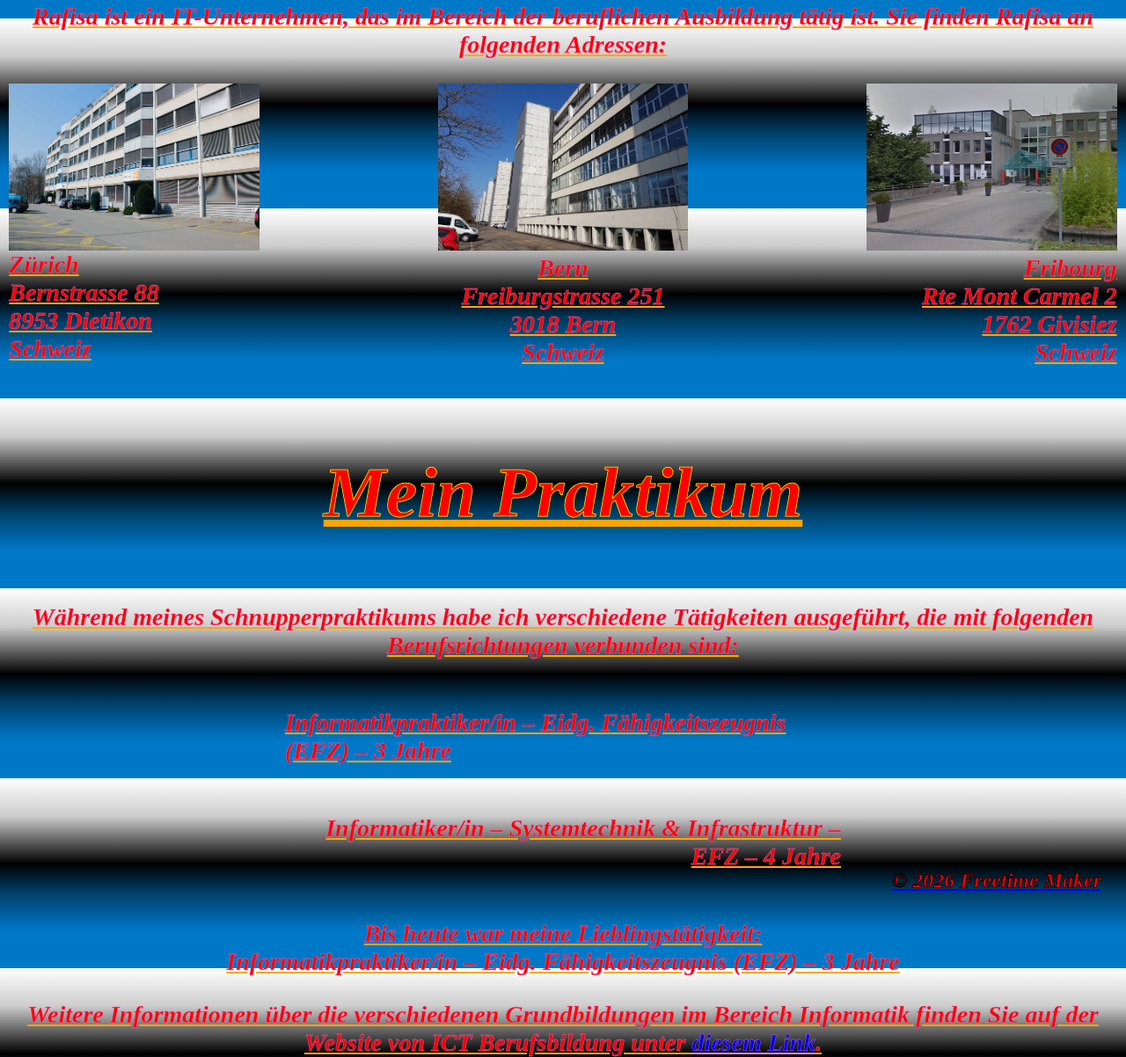
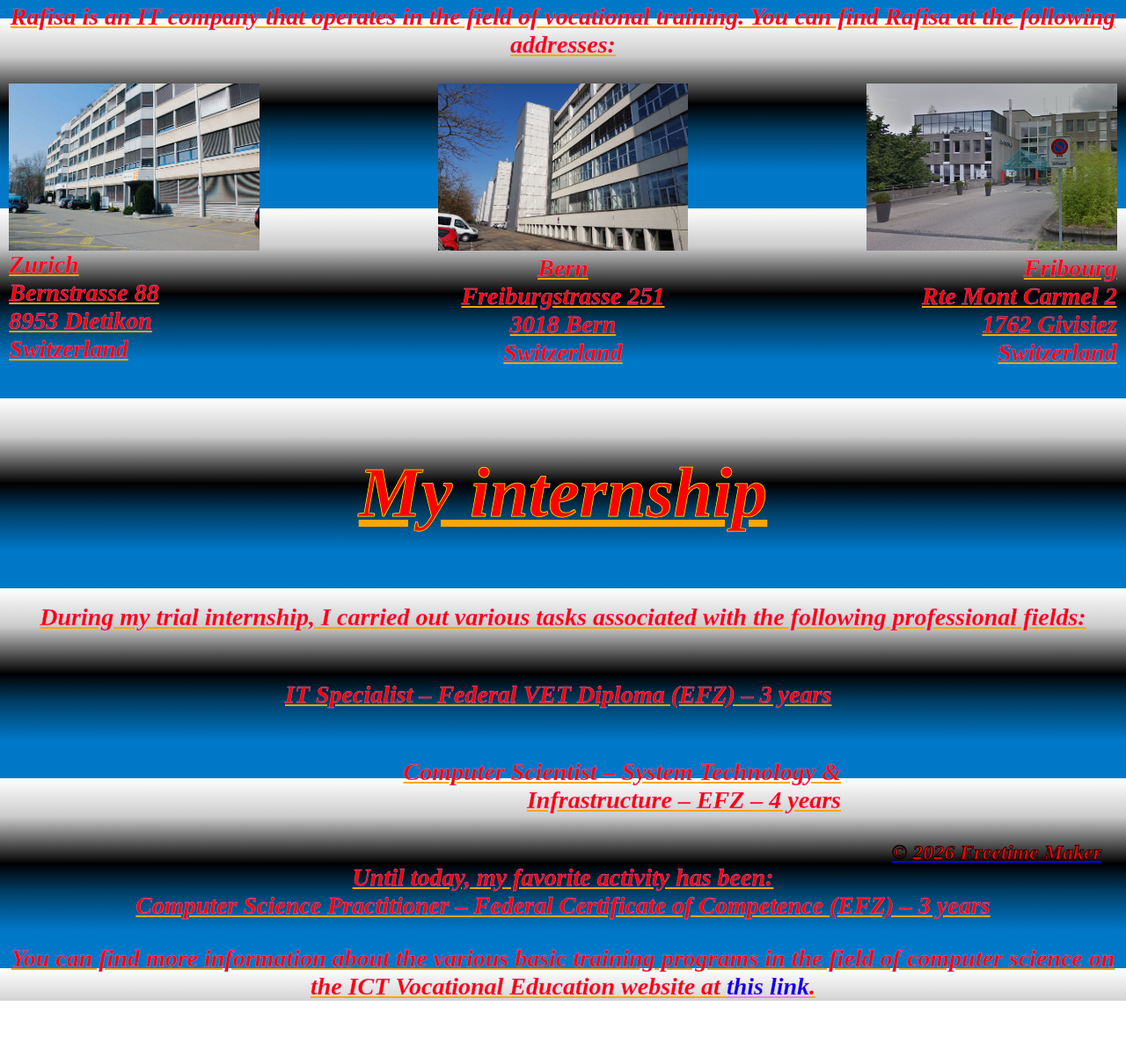
Before and after one commit to FreetimeMaker/rafisa, a plain HTML site: page index.html in a window 1280 px wide. Shown: the part 411-1613 px from the top of the page at 88% size. After the commit the page ends 1549 px from the top, so only its background shows below. Drawn offline with Linux system fonts and the light colour scheme.

Commit message:
Changed index.html Text from German to Engish

```diff
--- a/index.html
+++ b/index.html
@@ -4,7 +4,7 @@
     <meta charset="UTF-8">
     <meta name="description" content="The Official Shop from Freetime Maker.">
     <meta name="viewport" content="width=device-width, initial-scale=1">
-    <title>Rafisa - Das Unternehmen</title>
+    <title>Rafisa</title>
     <link rel="stylesheet" href="style.css">
     <link rel="icon" type="image/svg+xml" href="images/rafisa.ch-Default_Icon.svg">
     <link rel="apple-touch-icon" sizes="180x180" href="/images/rafisa.ch-Apple_Touch_Icon.svg">
@@ -13,15 +13,15 @@
   <div class="text">
     <img src="images/logo.png" alt="Rafisa Logo">
     <div class="das-unternehmen">
-      <h3>Das Unternehmen</h3>
-      <p>Rafisa ist ein IT-Unternehmen, das im Bereich der beruflichen Ausbildung tätig ist. Sie finden Rafisa an folgenden Adressen:</p>
+      <h3>The company</h3>
+      <p>Rafisa is an IT company that operates in the field of vocational training. You can find Rafisa at the following addresses:</p>
       <div class="zurich">
         <img src="images/rafisa_dietikon.jpg" alt="Rafisa Dietikon" class="raf-die">
         <address>
-          Zürich<br>
+          Zurich<br>
           Bernstrasse 88<br>
           8953 Dietikon<br>
-          Schweiz
+          Switzerland
         </address>
       </div>
       <div class="bern">
@@ -30,7 +30,7 @@
           Bern<br>
           Freiburgstrasse 251<br>
           3018 Bern<br>
-          Schweiz
+          Switzerland
         </address>
       </div>
       <div class="fribourg">
@@ -39,26 +39,26 @@
           Fribourg<br>
           Rte Mont Carmel 2<br>
           1762 Givisiez<br>
-          Schweiz
+          Switzerland
         </address> <br>
       </div>
     </div>
 
     <div class="mein-praktikum">
-      <h3>Mein Praktikum</h4>
-        <p>Während meines Schnupperpraktikums habe ich verschiedene Tätigkeiten ausgeführt, die mit folgenden Berufsrichtungen verbunden sind:</p>
+      <h3>My internship</h4>
+        <p>During my trial internship, I carried out various tasks associated with the following professional fields:</p>
         <div class="berufe">
           <div class="it-prakt">
-            <p class="it-pra">Informatikpraktiker/in – Eidg. Fähigkeitszeugnis (EFZ) – 3 Jahre</p>
+            <p class="it-pra">IT Specialist – Federal VET Diploma (EFZ) – 3 years</p>
           </div>
           <div class="it-sys">
-            <p class="it-sy">Informatiker/in – Systemtechnik & Infrastruktur – EFZ – 4 Jahre</p>
+            <p class="it-sy">Computer Scientist – System Technology & Infrastructure – EFZ – 4 years</p>
           </div>
           <div class="bihe">
-            <p>Bis heute war meine Lieblingstätigkeit: <br> Informatikpraktiker/in – Eidg. Fähigkeitszeugnis (EFZ) – 3 Jahre</p>
+            <p>Until today, my favorite activity has been: <br> Computer Science Practitioner – Federal Certificate of Competence (EFZ) – 3 years</p>
           </div>
           <div class="wein">
-            <p>Weitere Informationen über die verschiedenen Grundbildungen im Bereich Informatik finden Sie auf der Website von ICT Berufsbildung unter <a href="https://www.ict-berufsbildung.ch/grundbildung/ict-lehren" target="_blank">diesem Link</a>.</p>
+            <p>You can find more information about the various basic training programs in the field of computer science on the ICT Vocational Education website at <a href="https://www.ict-berufsbildung.ch/grundbildung/ict-lehren" target="_blank">this link</a>.</p>
           </div>
         </div>
     </div>
```
Also changed, not shown: .AddCompLib/global.json (added).
